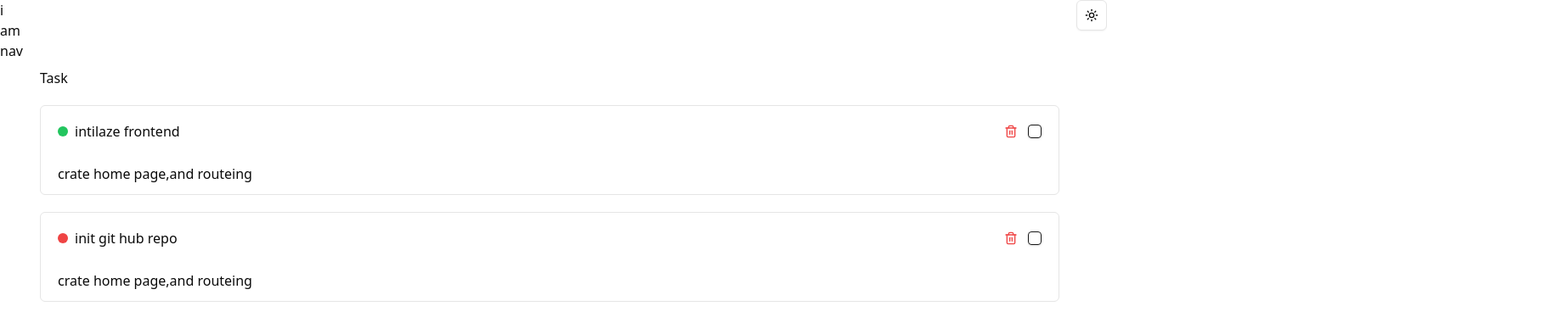
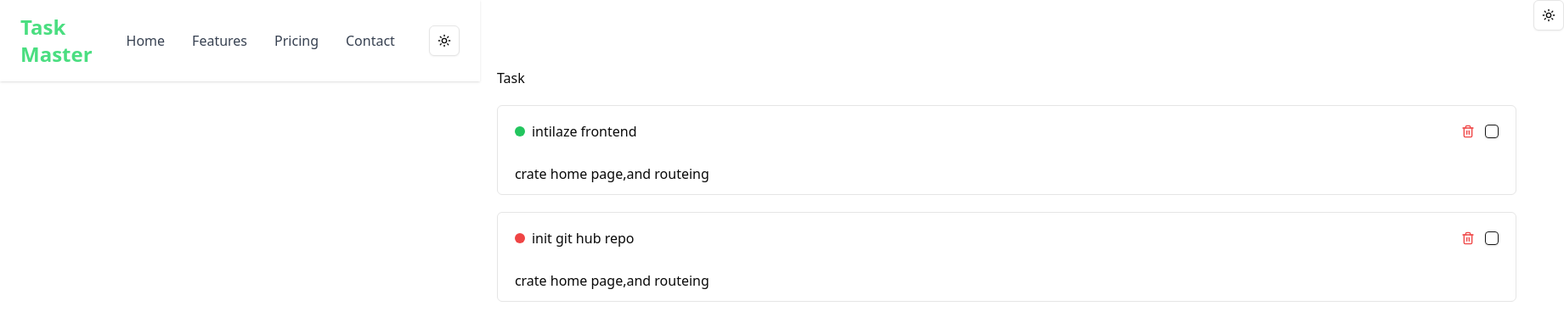
Before and after one commit to mdyeasinhn/Task-management-with-redux, a React (Vite) app: page / in a window 1280 px wide. Shown: the top 394 px of the page at 85% size, 1841 px wide, since content can reach past the window. Built offline with nearby package versions, Linux system fonts and the light colour scheme.

Commit message:
navbar updated

```diff
--- a/src/Component/layout/Navbar.tsx
+++ b/src/Component/layout/Navbar.tsx
@@ -1,9 +1,98 @@
-
+import { useState } from "react";
+import { ModeToggle } from "../mode-toggle";
 
 const Navbar = () => {
+    const [isOpen, setIsOpen] = useState(false);
+
     return (
         <div>
-             i am nav
+            <nav className="relative shadow">
+                <div className="container px-6 py-4 mx-auto flex items-center justify-between">
+                    {/* Logo */}
+                    <a href="#" className="text-2xl font-bold text-green-400">
+                        Task Master
+                    </a>
+
+                    {/* Mobile menu button */}
+                    <button
+                        onClick={() => setIsOpen(!isOpen)}
+                        type="button"
+                        className="text-gray-500 dark:text-gray-200 hover:text-gray-600 dark:hover:text-gray-400 focus:outline-none lg:hidden"
+                        aria-label="toggle menu"
+                    >
+                        {isOpen ? (
+                            <svg
+                                xmlns="http://www.w3.org/2000/svg"
+                                className="w-6 h-6"
+                                fill="none"
+                                viewBox="0 0 24 24"
+                                stroke="currentColor"
+                                strokeWidth={2}
+                            >
+                                <path
+                                    strokeLinecap="round"
+                                    strokeLinejoin="round"
+                                    d="M6 18L18 6M6 6l12 12"
+                                />
+                            </svg>
+                        ) : (
+                            <svg
+                                xmlns="http://www.w3.org/2000/svg"
+                                className="w-6 h-6"
+                                fill="none"
+                                viewBox="0 0 24 24"
+                                stroke="currentColor"
+                                strokeWidth={2}
+                            >
+                                <path
+                                    strokeLinecap="round"
+                                    strokeLinejoin="round"
+                                    d="M4 8h16M4 16h16"
+                                />
+                            </svg>
+                        )}
+                    </button>
+
+                    {/* Menu */}
+                    <div
+                        className={`absolute inset-x-0 z-20 w-full px-6 py-4 transition-all duration-300 bg-white  lg:bg-transparent lg:flex lg:items-center lg:justify-center lg:static lg:opacity-100 lg:translate-x-0 ${isOpen
+                            ? "opacity-100 translate-x-0"
+                            : "opacity-0 -translate-x-full lg:opacity-100"}`}
+                    >
+                        <div className="flex flex-col items-center lg:flex-row">
+                            <a
+                                className="my-2 text-gray-700 dark:text-gray-200 hover:text-green-500 dark:hover:text-green-400 lg:mx-4 lg:my-0"
+                                href="#"
+                            >
+                                Home
+                            </a>
+                            <a
+                                className="my-2 text-gray-700 dark:text-gray-200 hover:text-green-500 dark:hover:text-green-400 lg:mx-4 lg:my-0"
+                                href="#"
+                            >
+                                Features
+                            </a>
+                            <a
+                                className="my-2 text-gray-700 dark:text-gray-200 hover:text-green-500 dark:hover:text-green-400 lg:mx-4 lg:my-0"
+                                href="#"
+                            >
+                                Pricing
+                            </a>
+                            <a
+                                className="my-2 text-gray-700 dark:text-gray-200 hover:text-green-500 dark:hover:text-green-400 lg:mx-4 lg:my-0"
+                                href="#"
+                            >
+                                Contact
+                            </a>
+                        </div>
+                    </div>
+
+                    {/* Theme toggle */}
+                    <div className="hidden lg:block">
+                        <ModeToggle />
+                    </div>
+                </div>
+            </nav>
         </div>
     );
 };
```
